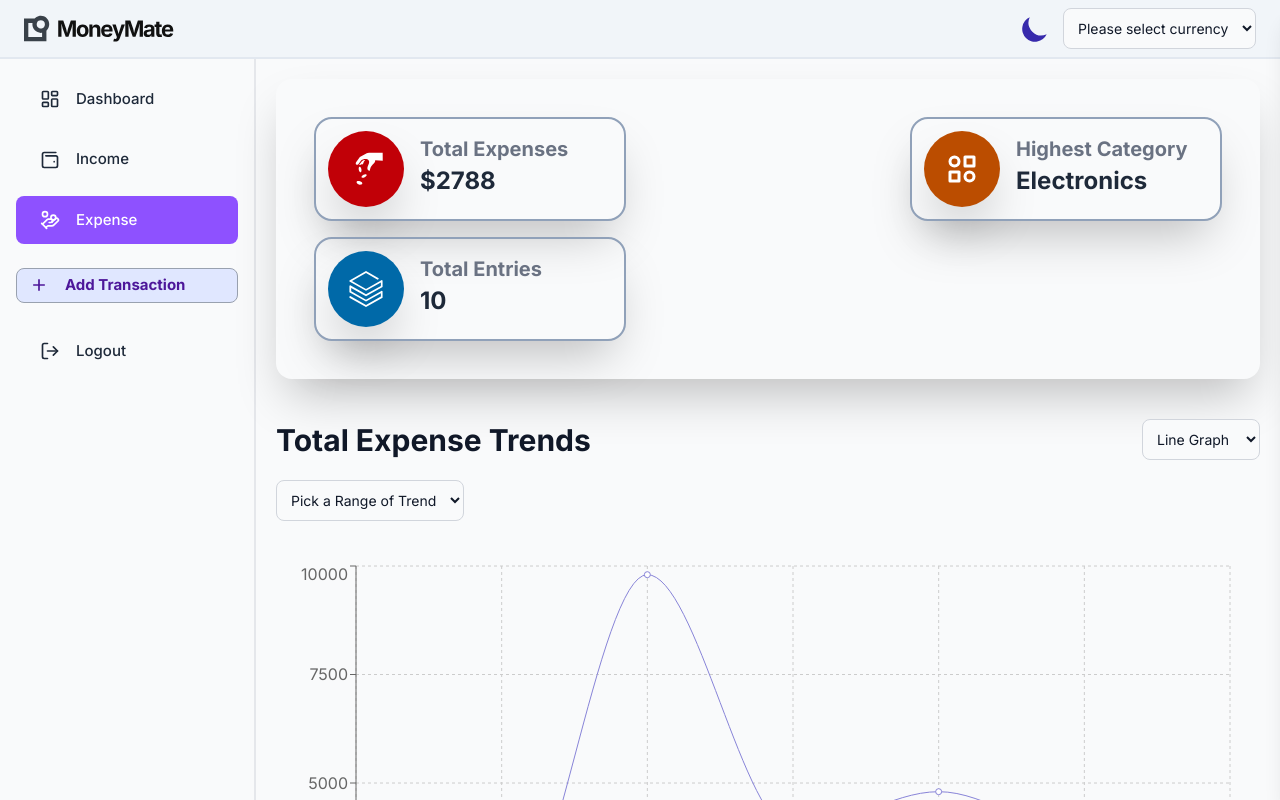
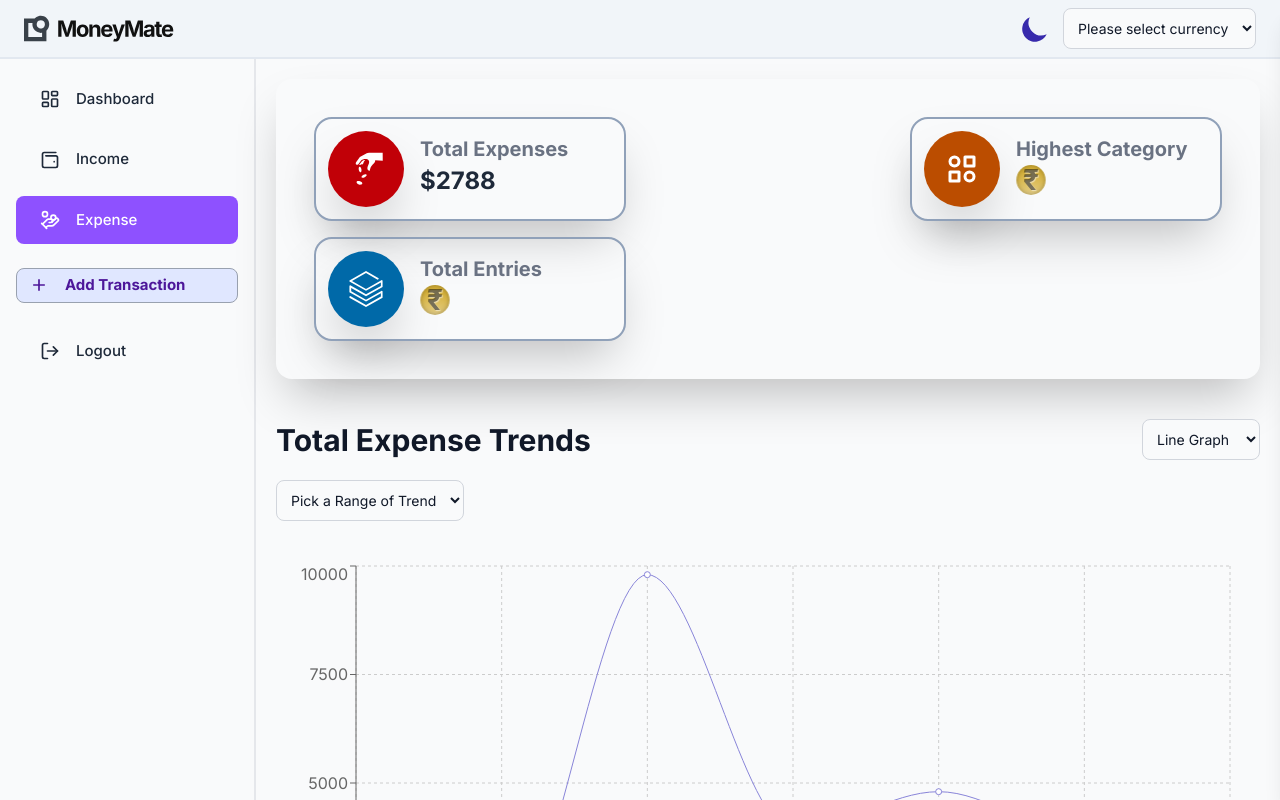
Before and after one commit to Ritesh-Kumar-Rai/moneymate, a React app in the folder FRONTEND/MoneyMate-Expense-Tracking-App/: page /expenses in a window 1280 px wide. Shown: the top 800 px of the page. Built offline with nearby package versions, Linux system fonts and the light colour scheme; the HTML template or start-up script is replaced by a standard one.

Commit message:
Created CurrencyLoader.jsx with module css spinner and used it in SummaryCard.jsx and handled state in ExpensePage.jsx by using useEffect()

```diff
--- /dev/null
+++ b/FRONTEND/MoneyMate-Expense-Tracking-App/src/components/ui/CurrencyLoader.jsx
@@ -0,0 +1,11 @@
+import styles from "./CurrencyLoader.module.css";
+
+const CurrencyLoader = ({ currencySymbol = '₹' }) => {
+    return (
+        <div className={`${styles.coin}`}>
+            <span className={`${styles.engraving}`}>{currencySymbol}</span>
+        </div>
+    )
+};
+
+export default CurrencyLoader;
--- /dev/null
+++ b/FRONTEND/MoneyMate-Expense-Tracking-App/src/components/ui/CurrencyLoader.module.css
@@ -0,0 +1,39 @@
+/* css for CurrencyLoader */
+.coin {
+  position: relative;
+  width: 30px;
+  height: 30px;
+  background-color: #d4af37; /* Coin color */
+  border-radius: 50%;
+  box-shadow: inset 0 0 5px rgba(0, 0, 0, 0.3); /* Coin shadow */
+  background-image: radial-gradient(
+    circle at 50% 120%,
+    rgba(255, 255, 255, 0.5) 0%,
+    rgba(255, 255, 255, 0) 80%
+  ); /* Coin texture */
+  animation: flip 1s infinite;
+}
+
+.engraving {
+  position: absolute;
+  top: 50%;
+  left: 50%;
+  transform: translate(-50%, -50%);
+  /* font-size: 50px; */
+  font-size: larger;
+  font-weight: bold;
+  color: rgba(0, 0, 0, 0.5); /* Engraving color */
+  text-shadow: 1px 1px 1px rgba(255, 255, 255, 0.5); /* Engraving shadow */
+}
+
+@keyframes flip {
+  0% {
+    transform: rotateY(0deg);
+  }
+  50% {
+    transform: rotateY(180deg);
+  }
+  100% {
+    transform: rotateY(360deg);
+  }
+}
--- a/FRONTEND/MoneyMate-Expense-Tracking-App/src/components/ui/SummaryCard.jsx
+++ b/FRONTEND/MoneyMate-Expense-Tracking-App/src/components/ui/SummaryCard.jsx
@@ -1,6 +1,7 @@
 import React from 'react'
+import CurrencyLoader from './CurrencyLoader';
 
-const SummaryCard = ({ icon, custom_css_style = '', bg_color = 'bg-gray-800', label = '', isMoneyType = true, value_amount = 0 }) => {
+const SummaryCard = ({ icon, custom_css_style = '', bg_color = 'bg-gray-800', label = '', isMoneyType = true, value_amount = 0, isLoading = false }) => {
     //  card
     return (
         <div className={`total-summary-card flex gap-2 p-3 rounded-2xl shadow-2xl outline-2 outline-slate-400 hover:outline-blue-600 duration-200 transition-outline-color ${custom_css_style}`}>
@@ -10,7 +11,7 @@ const SummaryCard = ({ icon, custom_css_style = '', bg_color = 'bg-gray-800', la
             <div className='min-w-50 font-bold px-2 py-1'>
                 <dl>
                     <dt class="text-gray-500 text-xl mb-0.5">{label}</dt>
-                    <dd class="font-bold text-2xl">{isMoneyType && '$'}{value_amount}</dd>
+                    <dd class="font-bold text-2xl">{isLoading ? (<CurrencyLoader />) : (<>{isMoneyType && '$'}{value_amount}</>)}</dd>
                 </dl>
             </div>
         </div>
--- a/FRONTEND/MoneyMate-Expense-Tracking-App/src/pages/ExpensePage.jsx
+++ b/FRONTEND/MoneyMate-Expense-Tracking-App/src/pages/ExpensePage.jsx
@@ -3,22 +3,36 @@ import { TbCategory2 } from "react-icons/tb";
 import { SiDatabricks } from "react-icons/si";
 import SummaryCard from "../components/ui/SummaryCard";
 import GraphChart from "../components/charts/GraphChart";
-import { useState } from "react";
+import { useEffect, useState } from "react";
 import CustomBarChart from "../components/charts/CustomBarChart";
 import CustomPieChart from "../components/charts/CustomPieChart";
 import Table from "../components/ui/Table";
-import CurrencyLoader from "../components/ui/CurrencyLoader";
 
 const ExpensePage = () => {
 
     const [chart_type, setChart_Type] = useState('line');
+    const [loadingExpenses, setLoadingExpenses] = useState(true);
+    const [loadingCategory, setLoadingCategory] = useState(true);
+    const [loadingEntry, setLoadingEntry] = useState(true);
+
+    useEffect(() => {
+        setTimeout(() => {
+            setLoadingExpenses(false);
+        }, 5000);
+        setTimeout(() => {
+            setLoadingCategory(false);
+        }, 10000);
+        setTimeout(() => {
+            setLoadingEntry(false);
+        }, 15000);
+    }, []);
 
     return (
         <section id="expense-page" className="w-full min-h-screen dark:bg-gray-900 p-5">
             <div className="summary-total-container w-full p-10 flex justify-between items-center flex-wrap gap-5 shadow-2xl dark:bg-gray-800 rounded-2xl">
-                <SummaryCard icon={<GiPayMoney />} bg_color='bg-red-700' label={"Total Expenses"} value_amount={2788} />
-                <SummaryCard icon={<TbCategory2 />} bg_color='bg-amber-700' label={"Highest Category"} isMoneyType={false} value_amount="Electronics" />
-                <SummaryCard icon={<SiDatabricks />} bg_color='bg-sky-700' label={"Total Entries"} isMoneyType={false} value_amount={10} />
+                <SummaryCard icon={<GiPayMoney />} bg_color='bg-red-700' label={"Total Expenses"} value_amount={2788} isLoading={loadingExpenses} />
+                <SummaryCard icon={<TbCategory2 />} bg_color='bg-amber-700' label={"Highest Category"} isMoneyType={false} value_amount="Electronics" isLoading={loadingCategory} />
+                <SummaryCard icon={<SiDatabricks />} bg_color='bg-sky-700' label={"Total Entries"} isMoneyType={false} value_amount={10} isLoading={loadingEntry} />
             </div>
 
             <div className='w-full mt-10 flex items-center justify-between'>
```
